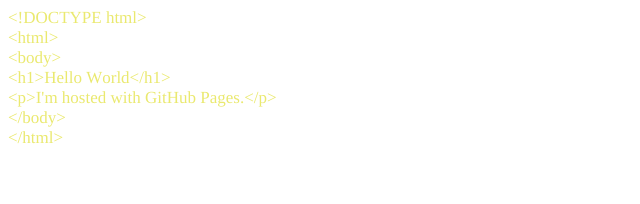
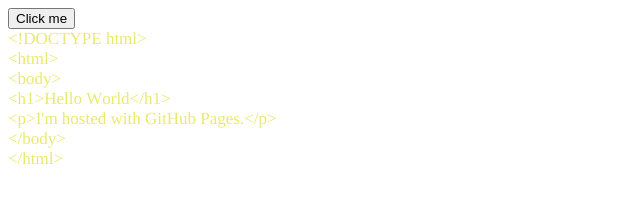
Before and after one commit to ebnyrose/ebnyrose.github.io, a plain HTML site: page index.html in a window 1280 px wide. Shown: the whole page, without its empty margins (0-640 px from the left). Drawn offline with Linux system fonts and the light colour scheme.

Commit message:
Update index.html

```diff
--- a/index.html
+++ b/index.html
@@ -12,6 +12,9 @@
   </style>
 </head>
 <body>
+  <a href="https://www.example.com">
+  <button>Click me</button>
+</a>
 <p class="p1"><span class="s1">&lt;!DOCTYPE html&gt;</span></p>
 <p class="p1"><span class="s1">&lt;html&gt;</span></p>
 <p class="p1"><span class="s1">&lt;body&gt;</span></p>
```
